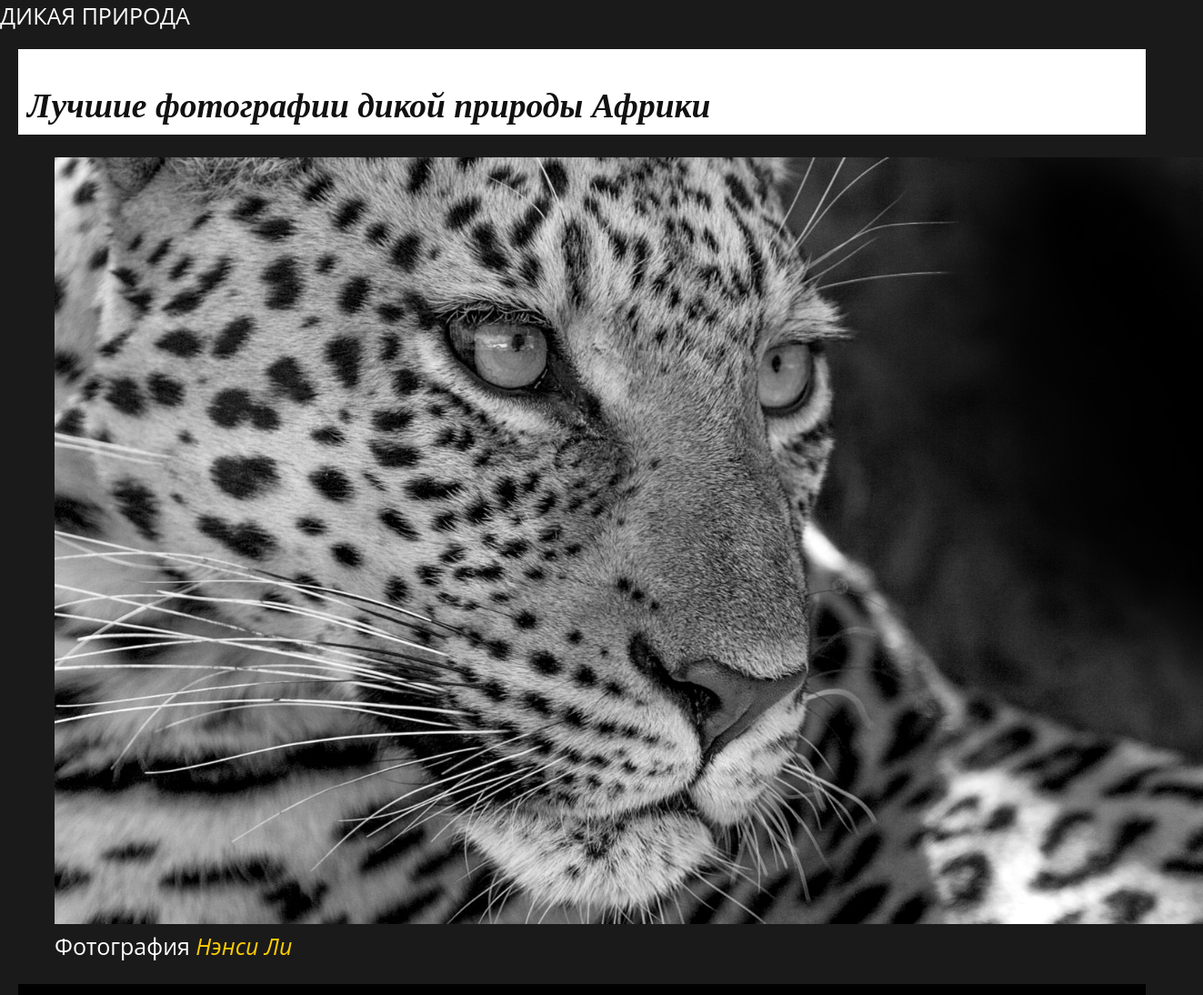
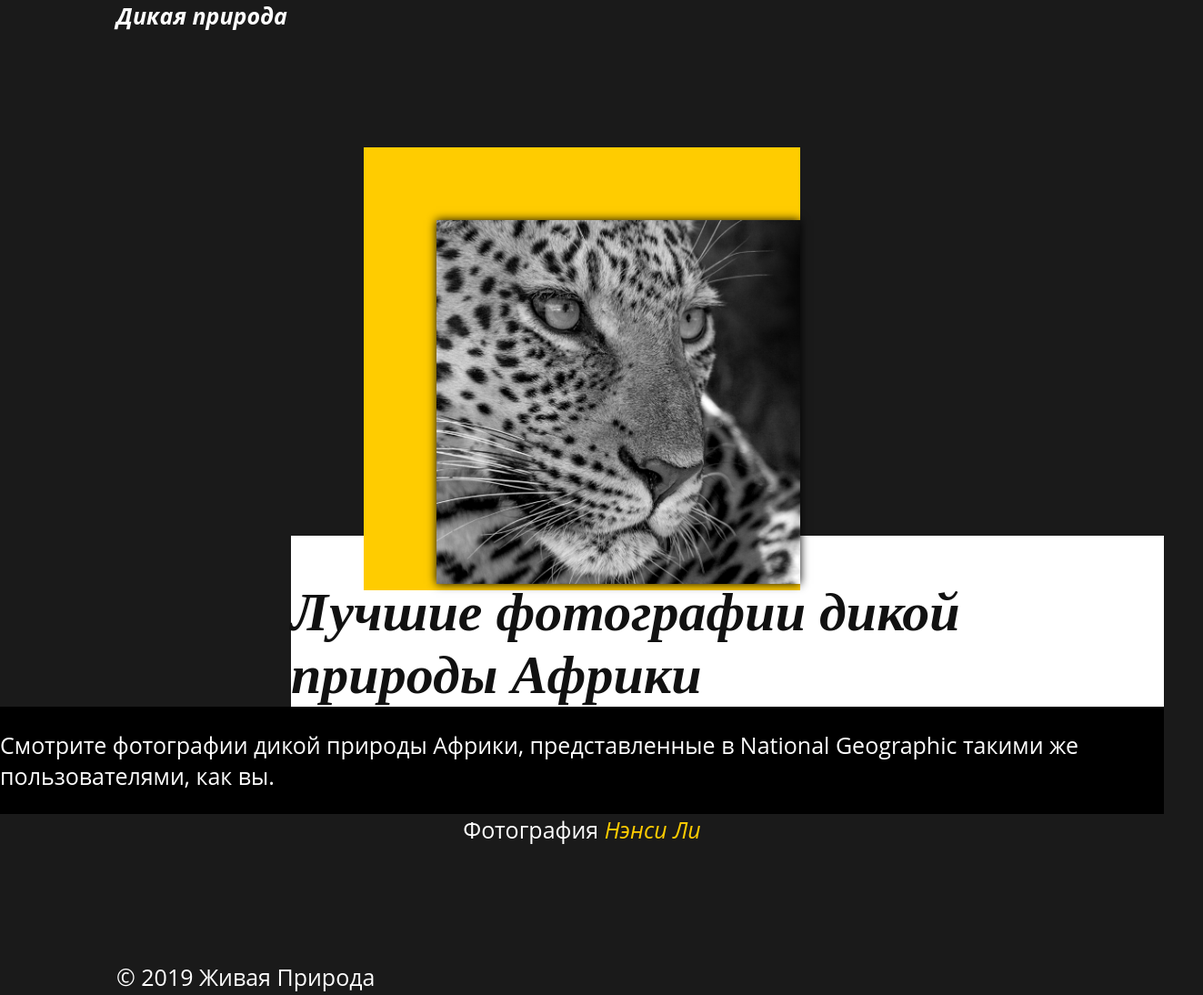
Before and after one commit to rndtrash/uni-website, a plain HTML site: page wild-life/index.html in a window 1280 px wide. Shown: the top 1094 px of the page at 91% size, 1323 px wide, since content can reach past the window. Drawn offline with Linux system fonts and the light colour scheme.

Commit message:
ну и дела

```diff
--- a/wild-life/index.css
+++ b/wild-life/index.css
@@ -16,8 +16,8 @@ body {
     color: #fff;
 }
 
-div {
-    padding: 10px;
+body > * {
+    padding: 0 10vw;
 }
 
 .block-black {
@@ -40,13 +40,50 @@ div {
     color: #111;
 }
 
-section {
-    padding: 20px;
+header {
+    font-style: italic;
+    font-weight: bold;
+}
+
+section#best-wildlife-photos {
+    padding: 10vw 0;
+
+    display: flex;
+    flex-flow: column nowrap;
+    align-items: center;
+}
+
+section#best-wildlife-photos > div.float-right {
+    width: 75%;
+    margin-left: auto;
+    margin-top: -60px;
+}
+
+div.africa9-container {
+    z-index: 0;
+
+    padding-left: 10vmin;
+    padding-top: 10vmin;
+
+    margin: 0;
+}
+
+div.africa9-container > img {
+    width: 50vmin;
+    height: 50vmin;
+
+    object-fit: cover;
+
+    box-shadow: #000 0 0 10px;
+
+    padding: 0;
+    margin: 0;
 }
 
 h1 {
     font-family:'Times New Roman', Times, serif;
     font-style: italic;
+    font-size: 3rem;
 
     margin-bottom: 0;
 }
--- a/wild-life/index.html
+++ b/wild-life/index.html
@@ -11,24 +11,28 @@
 </head>
 
 <body>
-    <header>ДИКАЯ ПРИРОДА</header>
+    <header>Дикая природа</header>
 
-    <section>
-        <div class="block-light">
+    <section id="best-wildlife-photos">
+        <div class="africa9-container block-yellow">
+            <img src="Wildlife Photos_files/africa9.jpg">
+        </div>
+        <div class="block-light float-right">
             <h1>Лучшие фотографии дикой природы Африки</h1>
         </div>
-
-        <figure>
-            <img src="Wildlife Photos_files/africa9.jpg">
-            <figcaption>
-                Фотография <a href="https://yourshot.nationalgeographic.com/profile/100989/">Нэнси Ли</a>
-            </figcaption>
-        </figure>
 
         <div class="description block-black">
             <p>Смотрите фотографии дикой природы Африки, представленные в National Geographic такими же пользователями,
                 как вы.</p>
         </div>
+
+        <figcaption>
+            Фотография <a href="https://yourshot.nationalgeographic.com/profile/100989/">Нэнси Ли</a>
+        </figcaption>
+    </section>
+
+    <section>
+        &copy; 2019 Живая Природа
     </section>
 
     <footer></footer>
```
